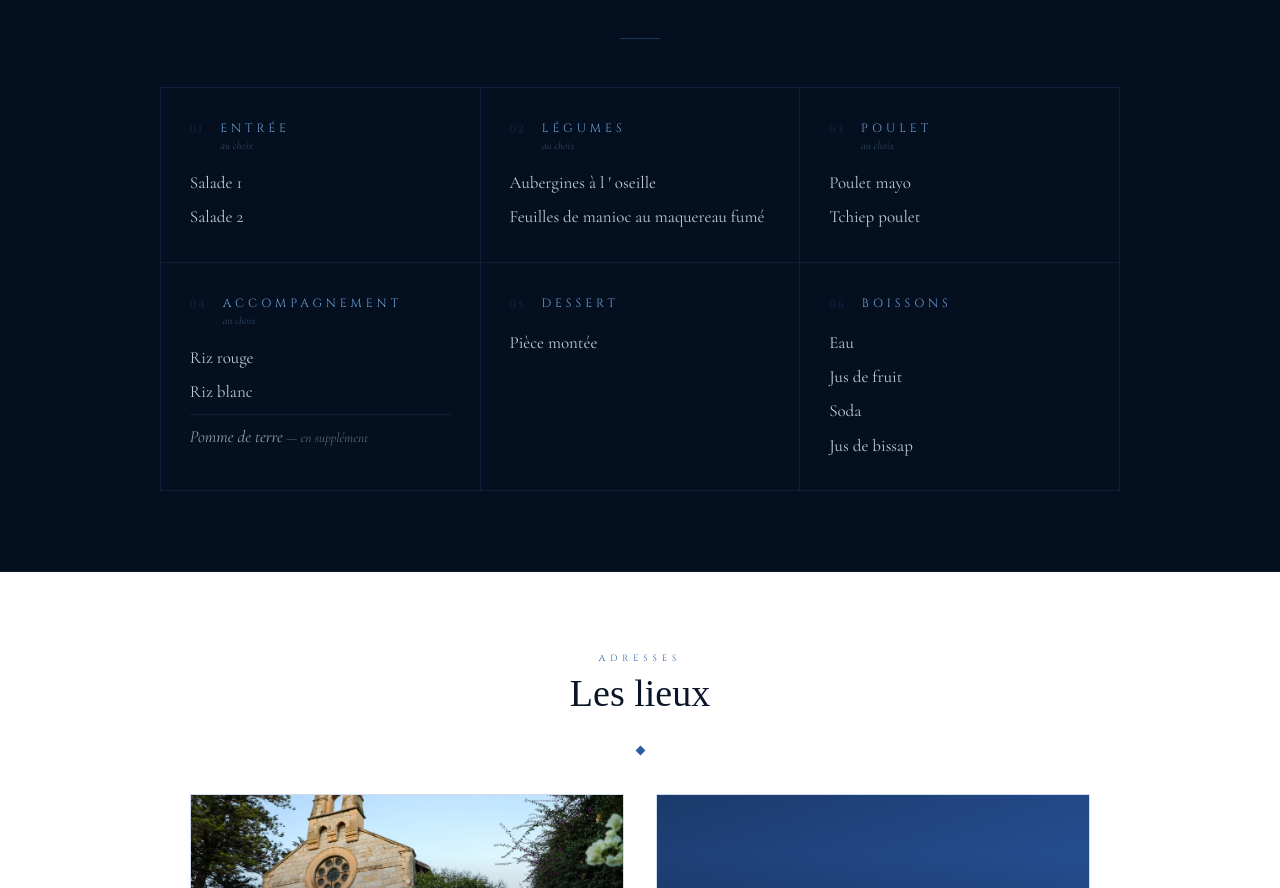
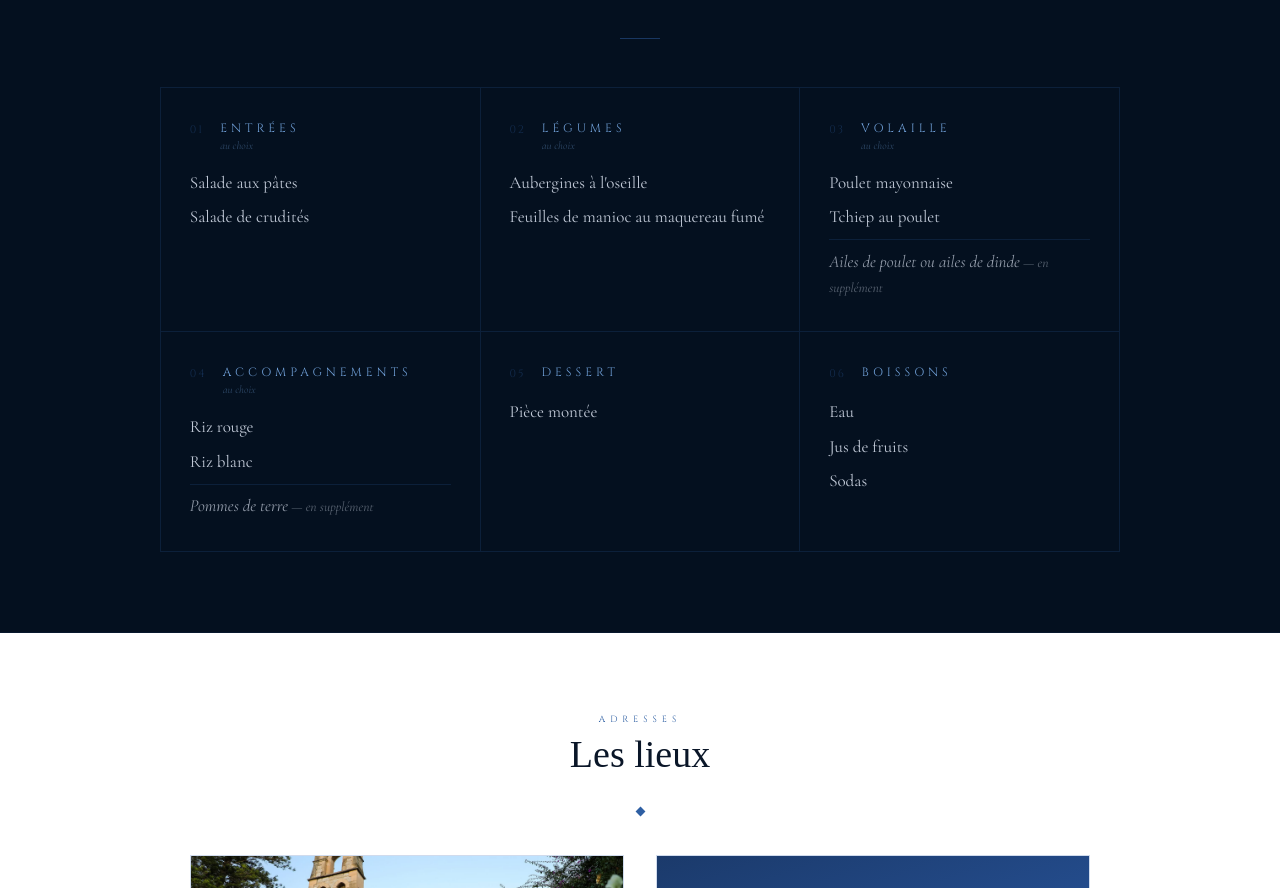
Before and after one commit to Mboumbalyonnel/nancy---agleur, a Next.js app: page / in a window 1280 px wide. Shown: the part 2820-3708 px from the top of the page. Built offline with nearby package versions, Linux system fonts and the light colour scheme; a web font is replaced by a local one.

Commit message:
Update menu and seating plan data

```diff
--- a/components/Menu.jsx
+++ b/components/Menu.jsx
@@ -2,25 +2,26 @@ import styles from './Menu.module.css';
 
 const menu = [
   {
-    category: 'Entrée',
+    category: 'Entrées',
     note: 'au choix',
-    items: ['Salade 1', 'Salade 2'],
+    items: ['Salade aux pâtes', 'Salade de crudités'],
   },
   {
     category: 'Légumes',
     note: 'au choix',
-    items: ['Aubergines à l \' oseille', 'Feuilles de manioc au maquereau fumé'],
+    items: ['Aubergines à l\'oseille', 'Feuilles de manioc au maquereau fumé'],
   },
   {
-    category: 'Poulet',
+    category: 'Volaille',
     note: 'au choix',
-    items: ['Poulet mayo', 'Tchiep poulet'],
+    items: ['Poulet mayonnaise', 'Tchiep au poulet'],
+    extras: [{ label: 'Ailes de poulet ou ailes de dinde', note: 'en supplément' }],
   },
   {
-    category: 'Accompagnement',
+    category: 'Accompagnements',
     note: 'au choix',
     items: ['Riz rouge', 'Riz blanc'],
-    extras: [{ label: 'Pomme de terre', note: 'en supplément' }],
+    extras: [{ label: 'Pommes de terre', note: 'en supplément' }],
   },
   {
     category: 'Dessert',
@@ -30,7 +31,7 @@ const menu = [
   {
     category: 'Boissons',
     note: '',
-    items: ['Eau', 'Jus de fruit', 'Soda', 'Jus de bissap'],
+    items: ['Eau', 'Jus de fruits', 'Sodas'],
   },
 ];
 
--- a/data/tables.js
+++ b/data/tables.js
@@ -1,7 +1,7 @@
 const tables = [
   {
     num: 1,
-    city: '',
+    city: 'MOUTOMBI MARIE',
     names: [
       'Arnold ISSAGA',
       'Déborah NTOUNTOUM',
@@ -12,7 +12,7 @@ const tables = [
   },
   {
     num: 2,
-    city: '',
+    city: 'NDOMBY JEAN LAMBER',
     names: [
       'Couple EZOUA',
       'Famille Pst Jean x3',
@@ -98,7 +98,7 @@ const tables = [
     names: [
       'Pasteur ARMAND',
       'ses 2 enfants',
-      'NGOYE Doracs et son amie',
+      'NGOYE Dorcas et son amie',
     ],
   },
   {
@@ -161,7 +161,7 @@ const tables = [
       'Ttji',
       'Edmas',
       'Floral',
-      'Eeunice',
+      'Eunice',
       'Nissye',
     ],
   },
```
